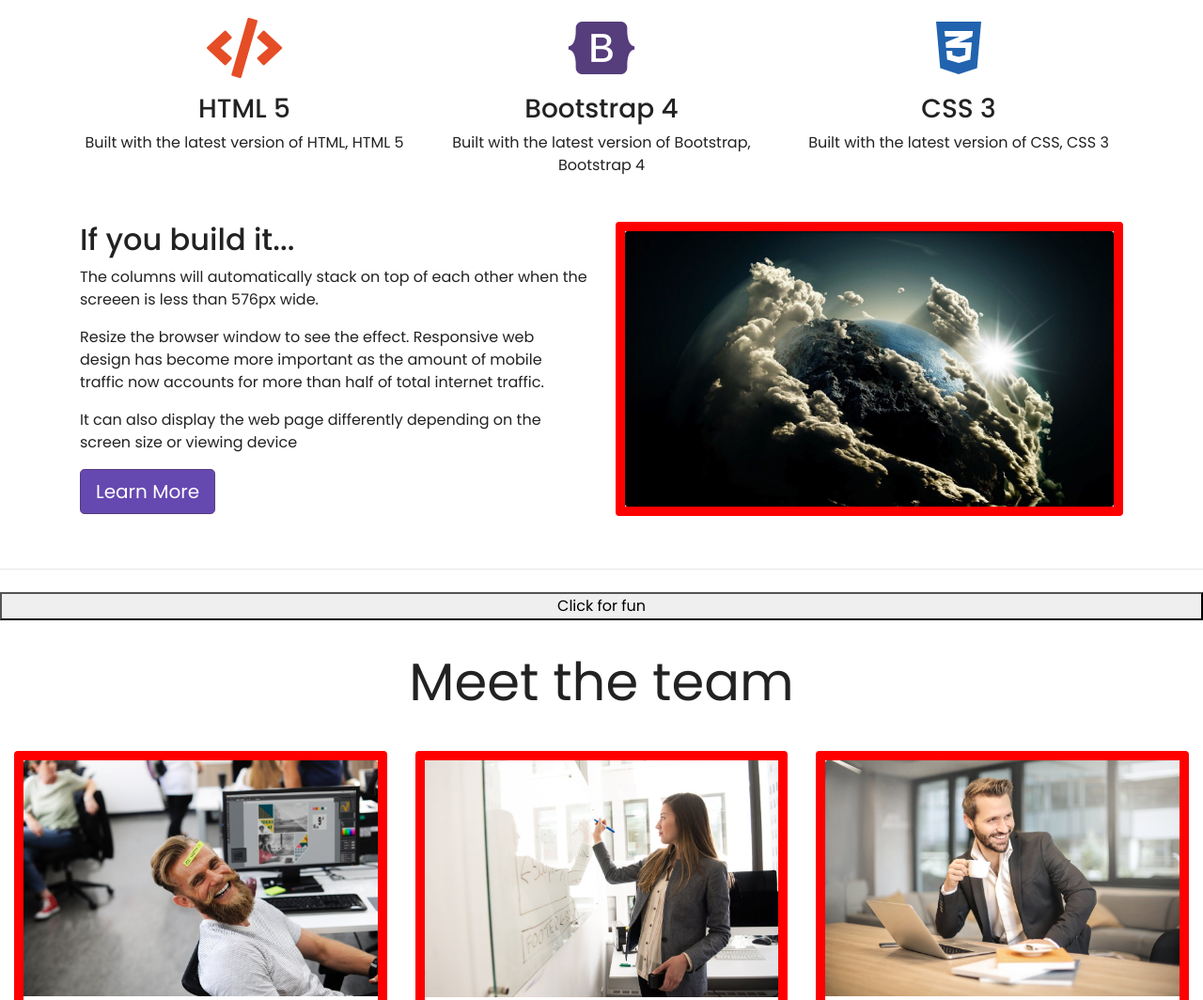
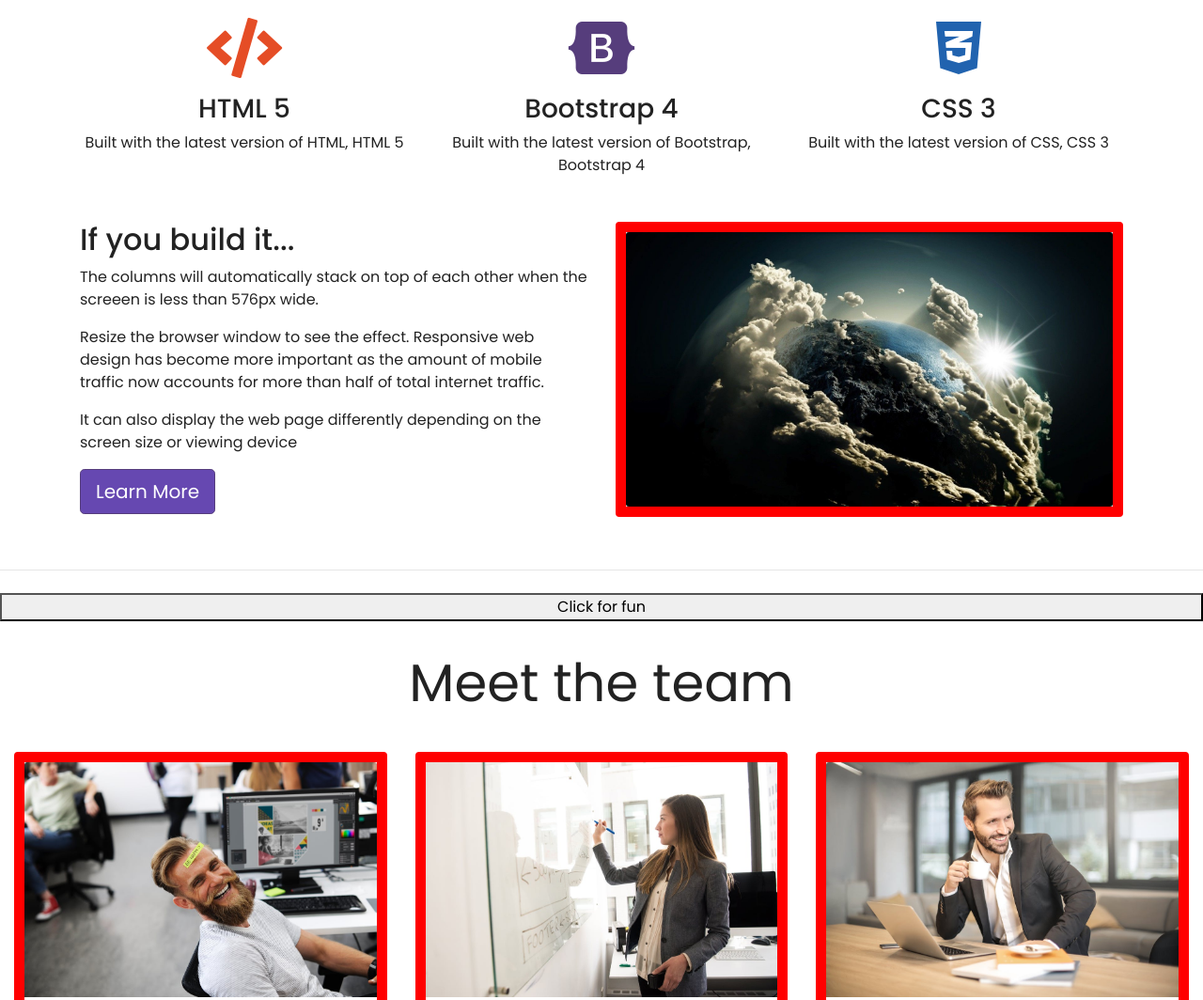
Before and after one commit to tyler-ray/Another-Hosting-demo, a website: page index.html in a window 1280 px wide. Shown: the part 1402-2466 px from the top of the page at 94% size. Drawn offline with nearby package versions, Linux system fonts and the light colour scheme.

Commit message:
red outline

```diff
--- a/scss/custom.scss
+++ b/scss/custom.scss
@@ -100,5 +100,5 @@ body {
 
 .card{
     height:100%;
-    border:10px solid red;
+    border:11px solid red;
 }
```
Also changed, not shown: scss/custom.css.
